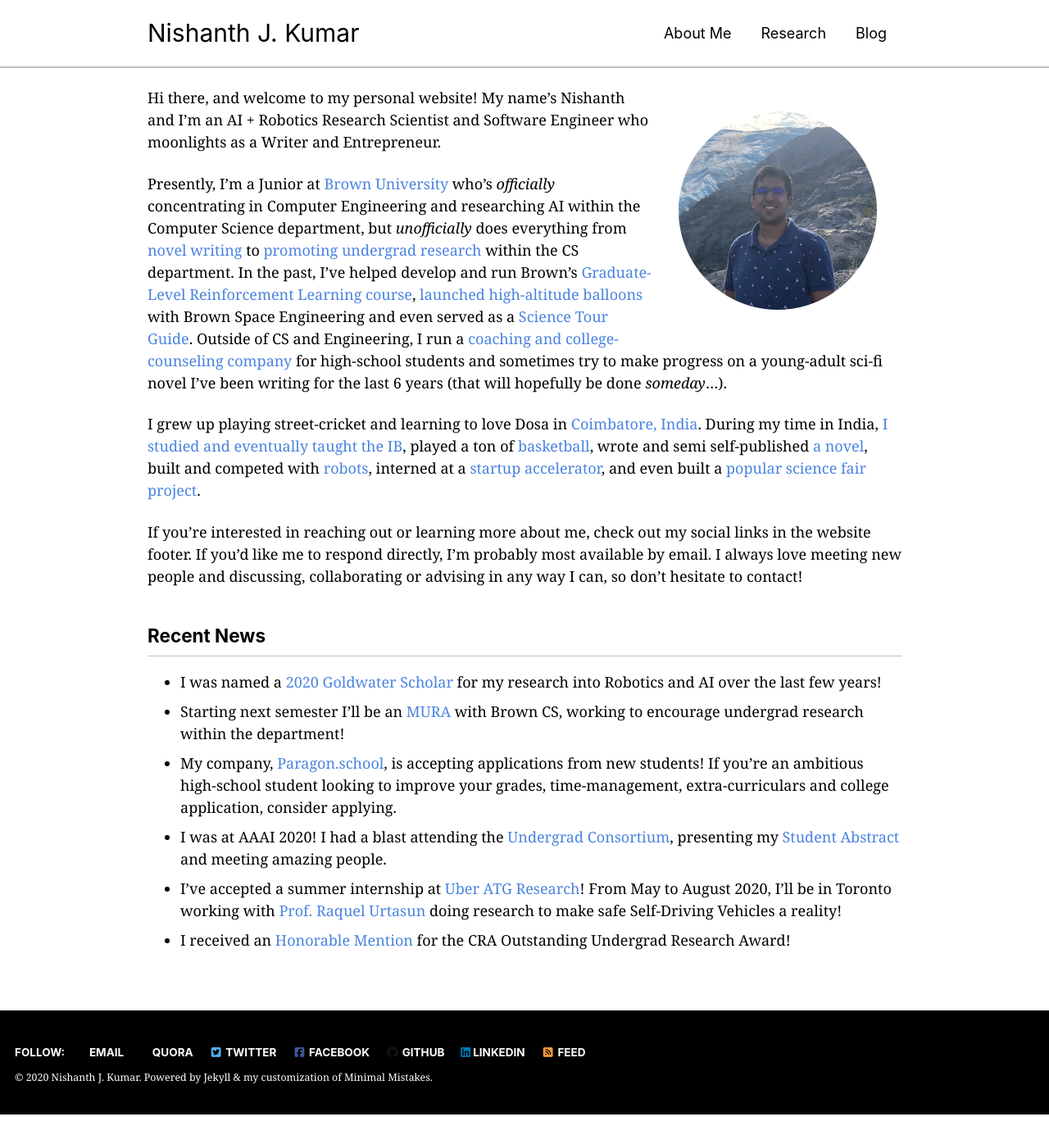
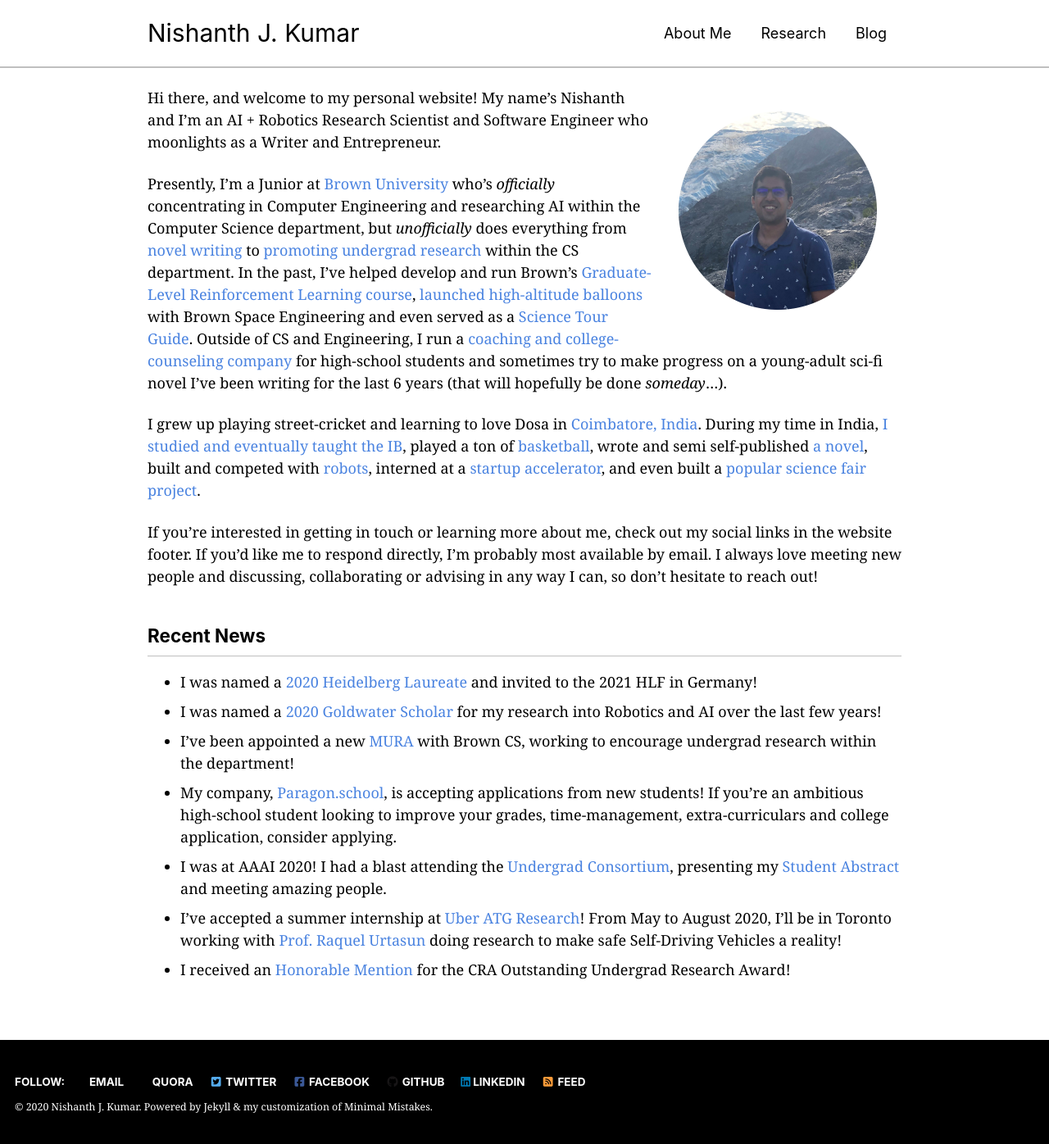
Before and after one commit to NishanthJKumar/NishanthJKumar.github.io, a Jekyll site: the page built from index.md, in a window 1280 px wide. Shown: the whole page at 82% size. Built offline with Jekyll 4.4.1, drawn with Linux system fonts in a browser that asks for light colours; cached includes are drawn as plain includes; nearby versions of some CDN libraries; before the commit the page ends 1360 px from its top, so only the background shows below that.

```diff
--- a/index.md
+++ b/index.md
@@ -13,11 +13,12 @@ Presently, I'm a Junior at [Brown University](https://www.brown.edu/) who's *off
 
 I grew up playing street-cricket and learning to love Dosa in [Coimbatore, India](https://www.google.com/maps/place/Coimbatore,+Tamil+Nadu,+India/@11.0116773,76.8268011,11z/data=!3m1!4b1!4m5!3m4!1s0x3ba859af2f971cb5:0x2fc1c81e183ed282!8m2!3d11.0168445!4d76.9558321). During my time in India, [I studied and eventually taught the IB](http://tipskovai.com/news-events/maths-geek-nishanth-kumar/), played a ton of [basketball](https://www.youtube.com/watch?v=hn2AA5p7Q-Y), wrote and semi self-published [a novel](https://books.google.com/books/about/The_Book_of_the_Heavens.html?id=U_AKZPObpxsC), built and competed with [robots](https://www.thehindu.com/news/cities/Coimbatore/coimbatore-students-bag-award-in-robotics-contest/article7258141.ece), interned at a [startup accelerator](https://www.forgeforward.in/), and even built a [popular science fair project](https://www.youtube.com/watch?v=QvA7EftdSak).
 
-If you're interested in reaching out or learning more about me, check out my social links in the website footer. If you'd like me to respond directly, I'm probably most available by email. I always love meeting new people and discussing, collaborating or advising in any way I can, so don't hesitate to contact!
+If you're interested in getting in touch or learning more about me, check out my social links in the website footer. If you'd like me to respond directly, I'm probably most available by email. I always love meeting new people and discussing, collaborating or advising in any way I can, so don't hesitate to reach out!
 
 ## Recent News
+* I was named a [2020 Heidelberg Laureate](https://www.heidelberg-laureate-forum.org/) and invited to the 2021 HLF in Germany!
 * I was named a [2020 Goldwater Scholar](https://goldwater.scholarsapply.org/) for my research into Robotics and AI over the last few years!
-* Starting next semester I'll be an [MURA](https://cs.brown.edu/people/meta-ura/) with Brown CS, working to encourage undergrad research within the department!
+* I've been appointed a new [MURA](https://cs.brown.edu/people/meta-ura/) with Brown CS, working to encourage undergrad research within the department!
 * My company, [Paragon.school](https://www.paragon.school/), is accepting applications from new students! If you're an ambitious high-school student looking to improve your grades, time-management, extra-curriculars and college application, consider applying.
 * I was at AAAI 2020! I had a blast attending the [Undergrad Consortium](https://aaai.org/Conferences/AAAI-20/undergraduate-consortium/), presenting my [Student Abstract](http://posts.cs.brown.edu/2020/02/14/undergraduate-nishanth-kumars-abstract-has-been-accepted-aaai-20/) and meeting amazing people.
 * I've accepted a summer internship at [Uber ATG Research](https://www.uber.com/us/en/atg/research-and-development/)! From May to August 2020, I'll be in Toronto working with [Prof. Raquel Urtasun](http://www.cs.toronto.edu/~urtasun/) doing research to make safe Self-Driving Vehicles a reality!
```
Also changed, not shown: _pages/research.md (+2 -1 lines), _posts/2020-04-26-What-I-Learned-From-500-Days-Of-Meditation.md (added, +59 -0 lines), images/meditation-pics/screenshot.png (added), images/meditation-pics/shifu.png (added), 11 other files.
